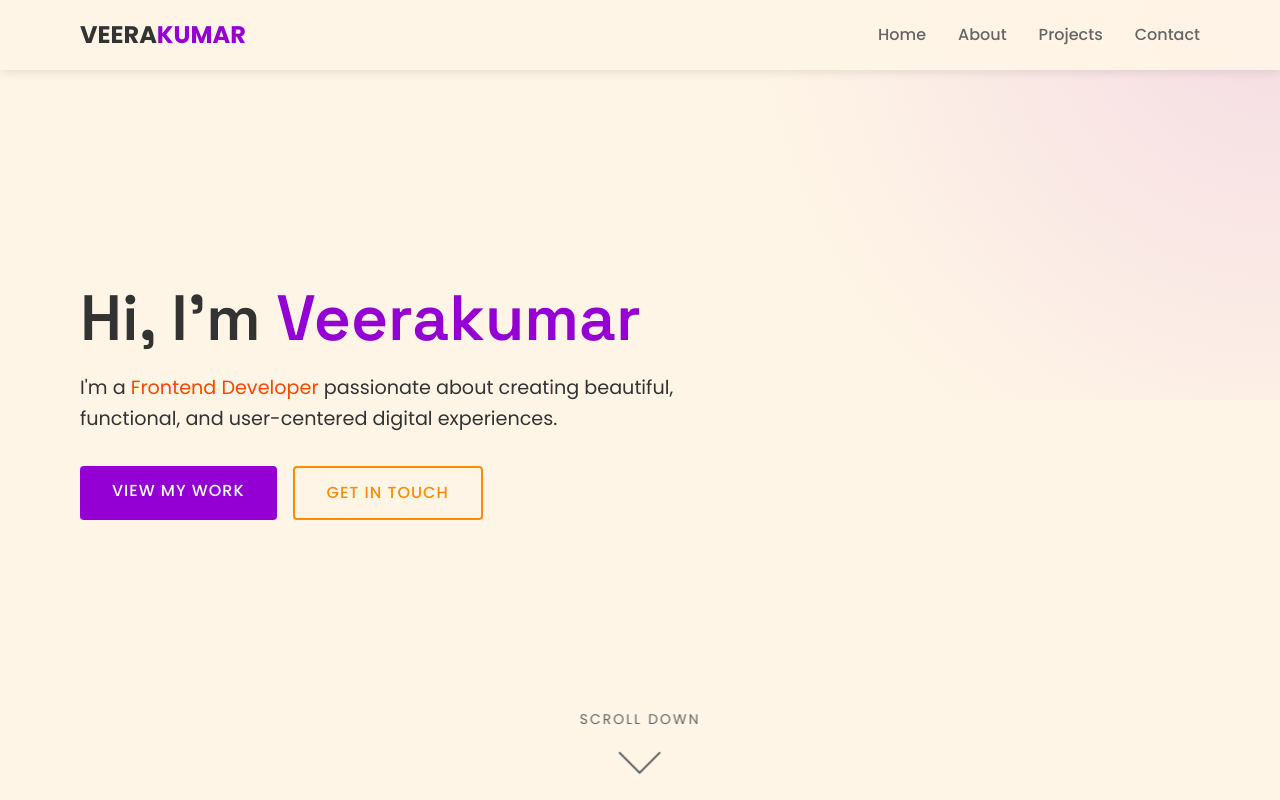
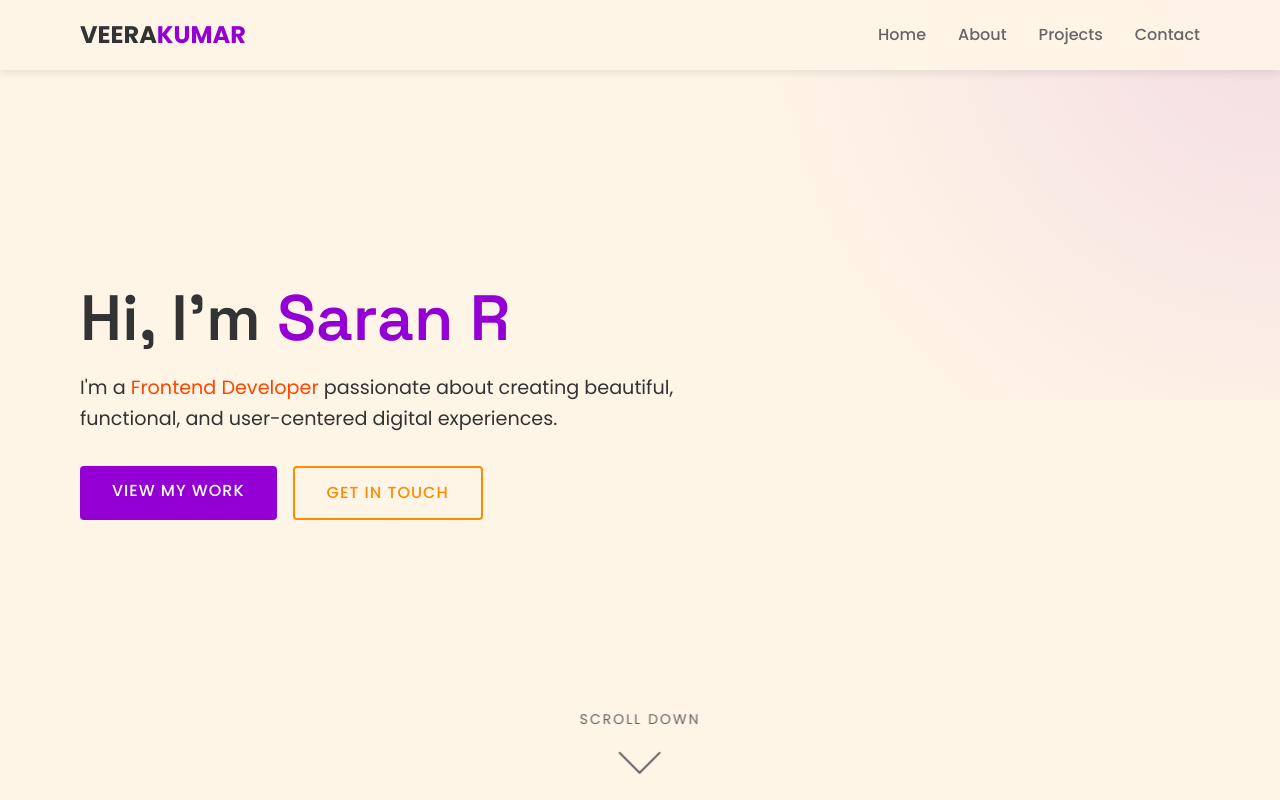
Before and after one commit to Saran-r-007/leetcode_1, a plain HTML site: page index.html in a window 1280 px wide. Shown: the top 800 px of the page. Drawn offline with Linux system fonts and the light colour scheme.

Commit message:
Update index.html

```diff
--- a/index.html
+++ b/index.html
@@ -802,7 +802,7 @@
     <!-- Hero Section -->
     <section id="home" class="hero">
         <div class="container hero-content">
-            <h1>Hi, I'm <span class="highlight">Veerakumar</span></h1>
+            <h1>Hi, I'm <span class="highlight">Saran R</span></h1>
             <p>I'm a <span class="accent">Frontend Developer</span> passionate about creating beautiful, functional, and user-centered digital experiences.</p>
             <div class="hero-buttons">
                 <a href="#projects" class="btn">View My Work</a>
```
